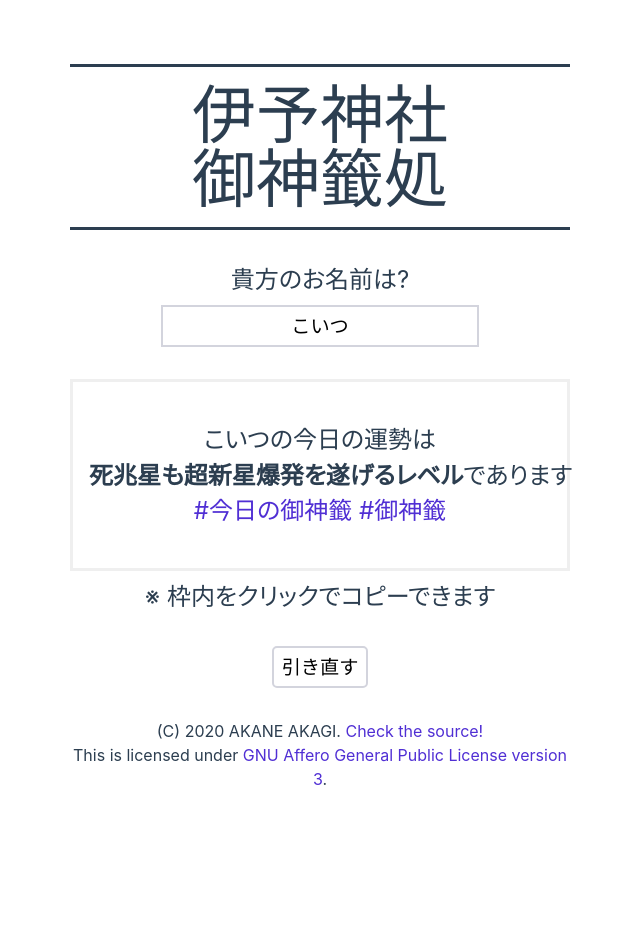
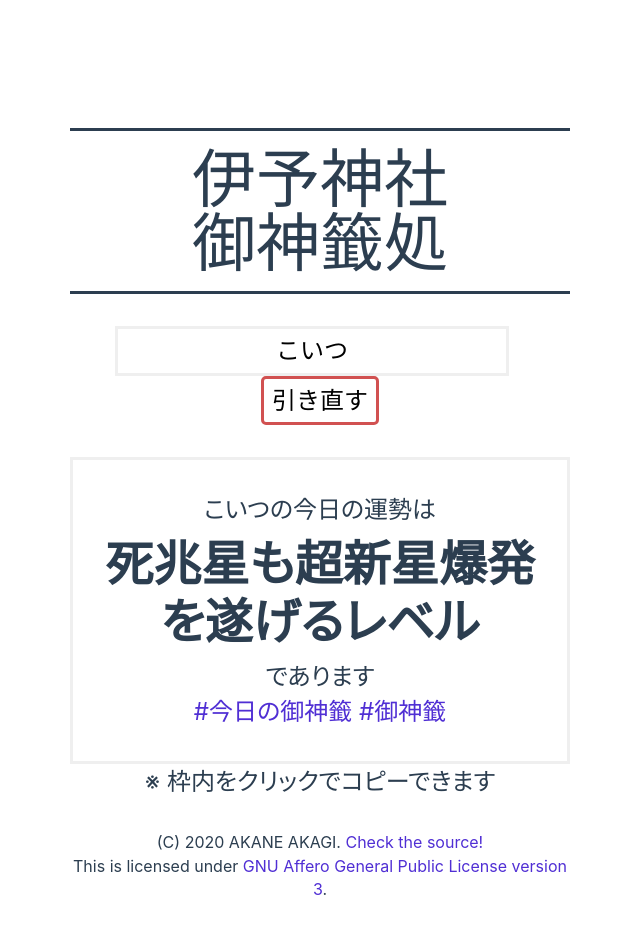
Before and after one commit to akaregi/Omikuji-Machine, a Vue app: page / in a window 1280 px wide. Shown: the top 934 px of the page, without its empty margins (320-960 px from the left). Before the commit the page ends 823 px from the top, so only its background shows below. Built offline with nearby package versions, Linux system fonts and the light colour scheme.

Commit message:
design: improved
Signed-off-by: akaregi <akg.tachibana@gmail.com>

```diff
--- a/src/App.vue
+++ b/src/App.vue
@@ -31,6 +31,10 @@ body {
   text-align: center;
   line-height: 1.47;
 
-  padding-top: 4rem;
+  max-width: 500px;
+
+  margin: 0 auto !important;
+  margin-top: 6rem !important;
+  padding: 2rem;
 }
 </style>
--- /dev/null
+++ b/src/components/Header.vue
@@ -0,0 +1,20 @@
+<template>
+  <header class="header">
+    <h1 class="title">伊予神社<br/>御神籤処</h1>
+  </header>
+</template>
+
+<style scoped>
+.title {
+  font-weight: normal;
+  font-size: 4rem;
+
+  line-height: 1;
+
+  margin: 0;
+  margin-bottom: 2rem;
+  border-top: 3px solid;
+  border-bottom: 3px solid;
+  padding: 1rem 0;
+}
+</style>
--- a/src/components/OmikujiView.vue
+++ b/src/components/OmikujiView.vue
@@ -1,33 +1,31 @@
 <template>
-  <div class="omikuji">
-    <h1 class="title">伊予神社<br/>御神籤処</h1>
+  <main class="omikuji">
+    <Header />
 
-    <div class="legend">
-      <label for="name">貴方のお名前は?</label><br/>
-      <input class="name" id="name" type="text" v-model="state.name">
-    </div>
-
-    <copy-field :state="state" />
-
+    <input class="name" type="text" v-model="state.name">
     <button class="update" v-on:click="update">引き直す</button>
 
+    <Result :state="state" />
+
     <Footer />
-  </div>
+  </main>
 </template>
 
 <script lang="ts">
 import { defineComponent, onMounted, reactive, watch } from 'vue'
 import { choice } from '@/lib/Omikuji'
 
-import CopyField from '@/components/CopyField.vue'
+import Header from '@/components/Header.vue'
 import Footer from '@/components/Footer.vue'
+import Result from '@/components/Result.vue'
 
 export default defineComponent({
   name: 'OmikujiView',
 
   components: {
-    CopyField,
-    Footer
+    Header,
+    Footer,
+    Result
   },
 
   setup () {
@@ -56,46 +54,29 @@ export default defineComponent({
 </script>
 
 <style scoped>
-.omikuji {
-  max-width: 500px;
-
-  margin: 0 auto;
-  padding: 0 3rem;
-}
-
-.title {
-  font-weight: normal;
-  font-size: 4rem;
-
-  line-height: 1;
-
-  margin: 0;
-  margin-bottom: 2rem;
-  border-top: 3px solid;
-  border-bottom: 3px solid;
-  padding: 1rem 5rem;
-
-  white-space: pre;
-}
-
 button, input {
-  font-size: 1.2rem;
   padding: .5rem;
-
-  border: 2px solid #d3d4dd;
-  background: transparent;
 }
 
 button {
+  background: transparent;
+
+  border: 3px solid #d15151;
   border-radius: 5px;
 }
 
-.name {
-  margin-top: .5rem;
-  text-align: center;
+button:focus, input:focus {
+  border: 3px solid black;
+  outline: none;
 }
 
-.update:hover {
-  background: #f6f6f6;
+input {
+  display: inline-block;
+
+  margin-right: 1rem;
+  border: 3px solid #efefef;
+
+  text-align: center;
+
 }
 </style>
--- a/src/components/CopyField.vue
+++ b/src/components/Result.vue
@@ -1,8 +1,11 @@
 <template>
-  <div class="copy-field" v-on:click="onCopy">
-    <div class="copy">
-      <p id="copy-text">{{ state.name }}の今日の運勢は<wbr/><strong>{{ state.result }}</strong>であります<br/><span class="tag">#今日の御神籤 #御神籤</span></p>
-    </div>
+  <div class="result-page" v-on:click="onCopy">
+    <p class="copy">
+      <span>{{ state.name }}の今日の運勢は</span>
+      <span class="result">{{ state.result }}</span>
+      <span>であります</span>
+      <span class="tag">#今日の御神籤 #御神籤</span>
+    </p>
     <p class="footnote">※ 枠内をクリックでコピーできます</p>
   </div>
 </template>
@@ -16,7 +19,7 @@ type State = {
 }
 
 export default defineComponent({
-  name: 'Copy',
+  name: 'Result',
 
   props: {
     state: Object as PropType<State>
@@ -26,9 +29,9 @@ export default defineComponent({
     const onCopy = () => {
       const state = props.state
       navigator.clipboard.writeText(
-        `${state?.name}の今日の運勢は **${state?.result}** であります` +
-        '\n' +
-        '#今日の御神籤 #御神籤'
+        `${state?.name}の今日の運勢は **${state?.result}** であります\n` +
+        '#今日の御神籤 #御神籤\n' +
+        'https://omikuji.fedyya.net'
       )
     }
 
@@ -38,26 +41,37 @@ export default defineComponent({
 </script>
 
 <style scoped>
-.copy-field {
+.result-page {
   margin: 2rem 0;
 }
 
 .copy {
+  display: flex;
+  flex-direction: column;
+
+  margin: 0;
   border: 3px solid #efefef;
-  padding: 1rem;
+  padding: 2rem;
 
   cursor: pointer;
   user-select: none;
 
-  white-space: pre;
-
   transition: background-color;
-  transition-timing-function: cubic-bezier(0.18, 0.89, 0.32, 1.28);
+  transition-timing-function: cubic-bezier(0.07, 0.91, 0.24, 1);
   transition-duration: 1s;
 }
 
 .copy:active {
-  background: #e2dcf8;
+  background: #ddf8dc;
+}
+
+.result {
+  font-size: 3rem;
+  font-weight: bold;
+
+  line-height: 1.2;
+
+  margin: .5rem 0;
 }
 
 .tag {
@@ -66,6 +80,5 @@ export default defineComponent({
 
 .footnote {
   margin: 0;
-  margin-top: .5rem;
 }
 </style>
```
